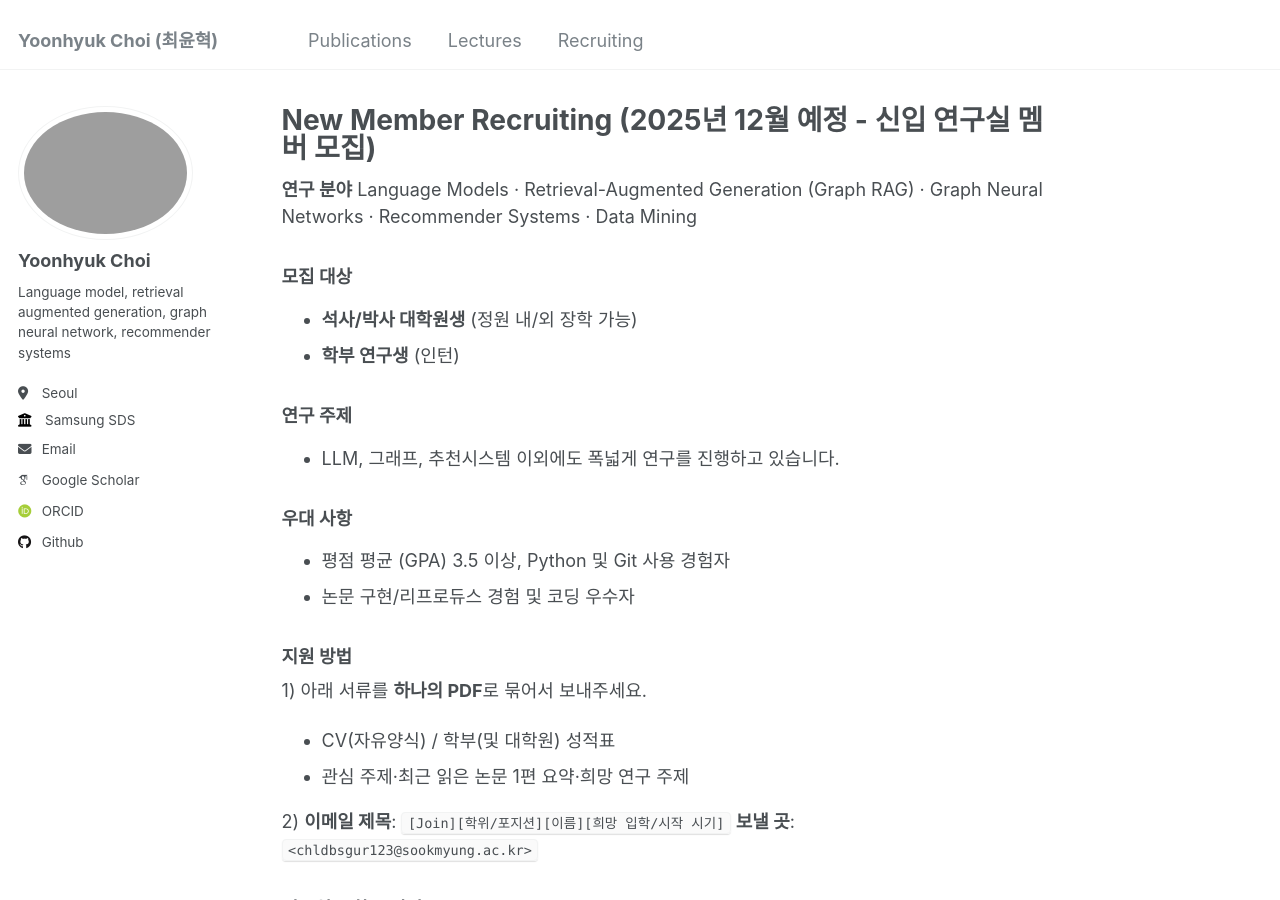
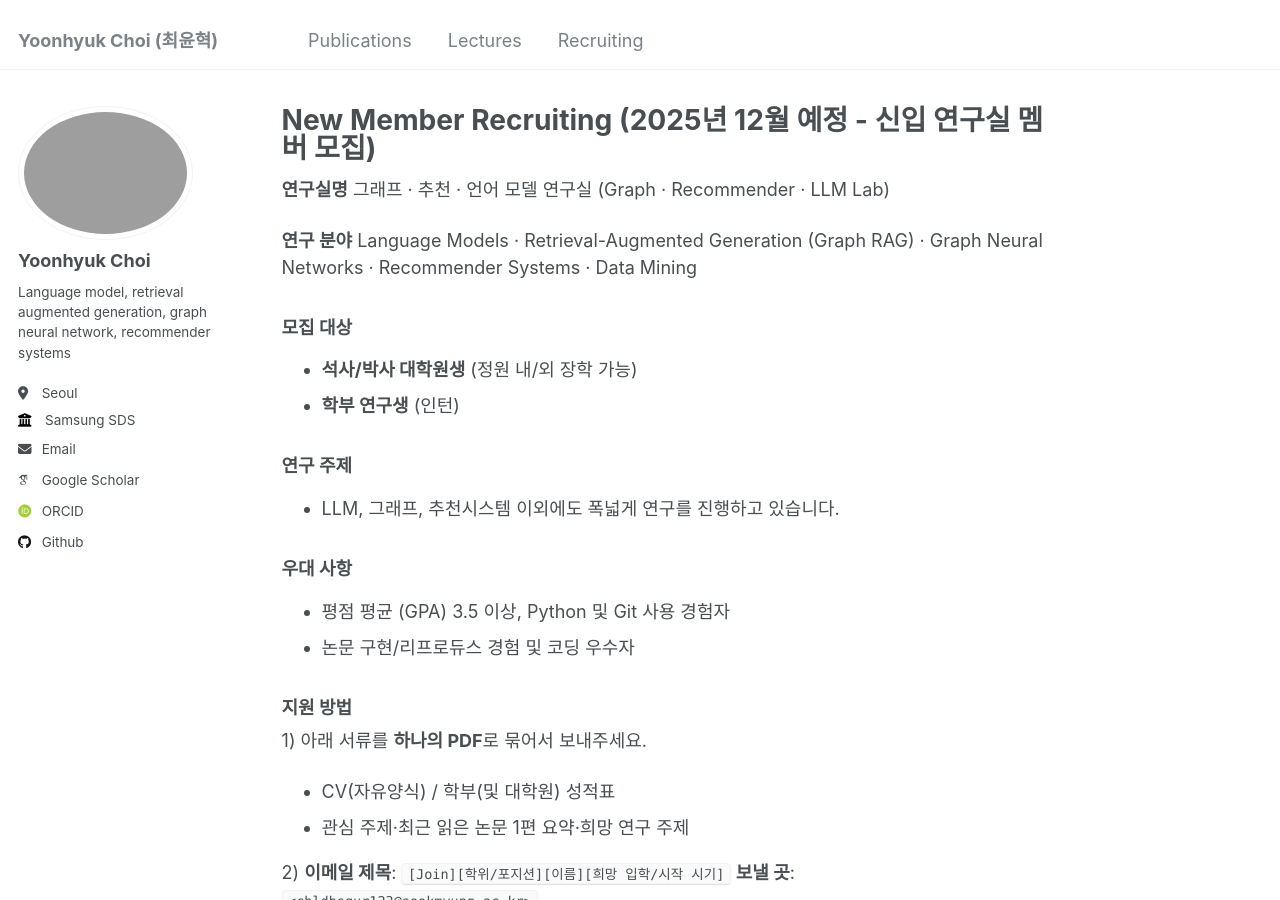
Before and after one commit to ChoiYoonHyuk/ChoiYoonHyuk.github.io, a Jekyll site: the page built from _pages/join.md, in a window 1280 px wide and 900 px high. Built offline with Jekyll 4.4.1, drawn with Linux system fonts in a browser that asks for light colours; some web fonts are replaced.

Commit message:
Update join.md

```diff
--- a/_pages/join.md
+++ b/_pages/join.md
@@ -11,6 +11,8 @@ toc: true
 toc_icon: "list"
 ---
 
+**연구실명**
+그래프 · 추천 · 언어 모델 연구실 (Graph · Recommender · LLM Lab)
 
 **연구 분야**
 Language Models · Retrieval-Augmented Generation (Graph RAG) · Graph Neural Networks · Recommender Systems · Data Mining
```
